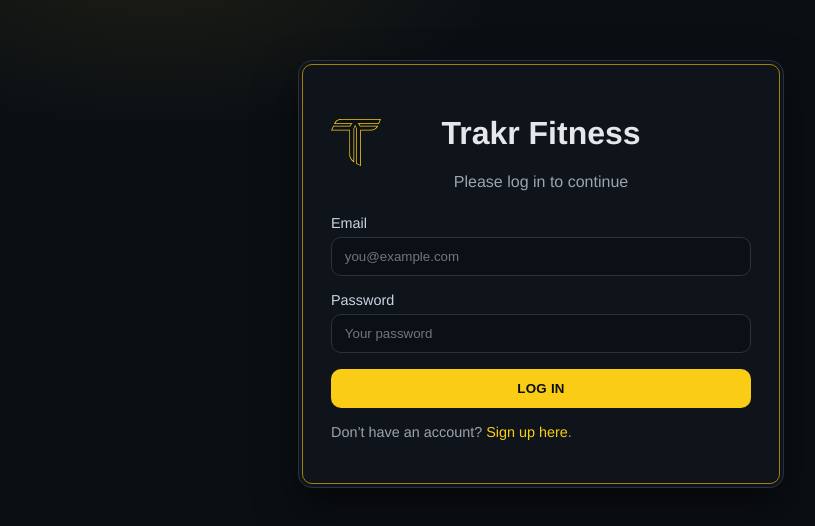
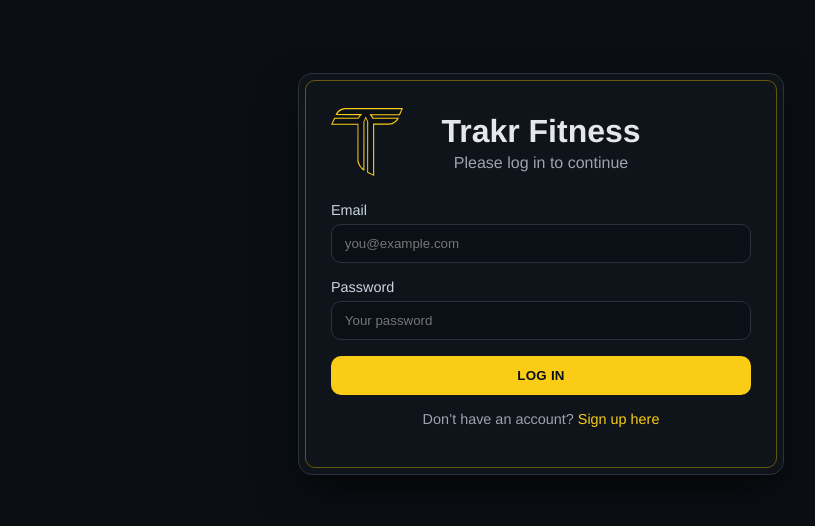
Before and after one commit to timviney/trakr-fitness, a Vue app in the folder src/client/: page / in a window 1280 px wide. Shown: the part 126-652 px from the top of the page, without its empty margins (99-914 px from the left). Built offline with nearby package versions, Linux system fonts and the light colour scheme.

Commit message:
Refactor Login component for improved styling and structure

```diff
--- a/src/client/src/components/Login.vue
+++ b/src/client/src/components/Login.vue
@@ -1,35 +1,35 @@
 <template>
-  <div class="login">
-    <div class="card">
-      <div class="brand">
-        <div class="logo">
+  <div class="auth-shell">
+    <div class="auth-card">
+      <div class="auth-brand">
+        <div class="auth-logo">
           <img :src="logoUrl" alt="Trakr Fitness logo" />
         </div>
         <div>
-          <h1 class="title">Trakr Fitness</h1>
-          <p class="subtitle">Please log in to continue</p>
+          <h1 class="auth-title">Trakr Fitness</h1>
+          <p class="auth-subtitle">Please log in to continue</p>
         </div>
       </div>
 
       <form @submit.prevent="onSubmit">
-        <label class="field">
+        <label class="form-field">
           <span>Email</span>
           <input v-model.trim="email" type="email" placeholder="you@example.com" required/>
         </label>
 
-        <label class="field">
+        <label class="form-field">
           <span>Password</span>
           <input v-model="password" type="password" placeholder="Your password" required/>
         </label>
 
-        <button type="submit" class="primary" :disabled="isSubmitting">
+        <button type="submit" class="btn btn-primary btn-login" :disabled="isSubmitting">
           {{ isSubmitting ? 'Logging in...' : 'Log In' }}
         </button>
       </form>
 
-      <p class="hint">
+      <p class="form-hint">
         Don’t have an account?
-        <a href="/register">Sign up here</a>.
+        <a href="/register">Sign up here</a>
       </p>
     </div>
   </div>
@@ -55,128 +55,75 @@ const onSubmit = async () => {
 </script>
 
 <style scoped>
-.login {
+.auth-shell {
   min-height: 100dvh;
   box-sizing: border-box;
   display: grid;
   place-items: center;
-  padding: 2rem;
-  background:
-    radial-gradient(600px 300px at 20% 10%, rgba(250, 204, 21, 0.08), transparent 60%),
-    #0b0f14;
-  color: #e5e7eb;
+  padding: var(--trk-space-8);
+  background: var(--trk-bg);
 }
 
-.card {
-  width: 80%;
-  max-width: 420px;
-  background: #0f141b;
-  border: 1px solid #2b323b;
-  border-radius: 14px;
-  padding: 2rem;
-  box-shadow: 0 18px 40px rgba(0, 0, 0, 0.55);
+.auth-card {
+  width: min(90%, 420px);
+  background: var(--trk-surface);
+  border: 1px solid var(--trk-surface-border);
+  border-radius: var(--trk-radius-lg);
+  padding: var(--trk-space-8);
+  box-shadow: var(--trk-shadow);
   position: relative;
 }
 
-.card::before {
+.auth-card::before {
   content: '';
   position: absolute;
-  inset: 3px;
-  border: 1px solid #a08206;
-  border-radius: 10px;
+  inset: 6px;
+  border: 1px solid var(--trk-accent-muted);
+  border-radius: calc(var(--trk-radius-lg) - 4px);
   pointer-events: none;
+  opacity: 0.6;
 }
 
-.brand {
+.auth-brand {
   display: grid;
-  grid-template-columns: 52px 1fr 52px;
-  gap: 1rem;
+  grid-template-columns: 72px 1fr 72px;
+  gap: var(--trk-space-4);
   align-items: center;
-  margin-bottom: 1.5rem;
+  margin-bottom: var(--trk-space-6);
 }
 
-.logo {
-  width: 50px;
-  height: 50px;
+.auth-brand::after {
+  content: '';
+}
+
+.auth-logo {
+  width: 72px;
+  height: 72px;
   display: grid;
   place-items: center;
 }
 
-.logo img {
+.auth-logo img {
   width: 100%;
   height: 100%;
   object-fit: contain;
   display: block;
 }
 
-.title {
+.auth-title {
   text-align: center;
+  margin: 0;
 }
 
-.subtitle {
+.auth-subtitle {
   text-align: center;
   margin-top: 0.25rem;
   margin-bottom: 0;
-  color: #9ca3af;
+  color: var(--trk-text-muted);
 }
 
-.field {
-  display: grid;
-  gap: 0.35rem;
-  margin-bottom: 1rem;
-  text-align: left;
-}
-
-.field span {
-  color: #cbd5e1;
-  font-size: 0.9rem;
-}
-
-.field input {
-  padding: 0.7rem 0.8rem;
-  border-radius: 10px;
-  border: 1px solid #2b323b;
-  background: #0b1016;
-  color: #e5e7eb;
-  outline: none;
-}
-
-.field input:focus {
-  border-color: #facc15;
-  box-shadow: 0 0 0 3px rgba(250, 204, 21, 0.15);
-}
-
-.primary {
+.btn-login {
   width: 100%;
-  padding: 0.75rem 0.85rem;
-  border-radius: 10px;
-  border: none;
-  background: #facc15;
-  color: #0b0f14;
-  font-weight: 800;
-  letter-spacing: 0.02em;
-  cursor: pointer;
   text-transform: uppercase;
 }
-
-.primary:disabled {
-  opacity: 0.75;
-  cursor: not-allowed;
-}
-
-.primary:hover {
-  transform: translateY(-1px);
-  background: #fde047;
-  box-shadow: 0 6px 12px rgba(15, 23, 42, 0.25);
-}
-
-.hint {
-  margin-top: 1rem;
-  color: #9ca3af;
-  font-size: 0.9rem;
-}
-
-.hint a {
-  color: #facc15;
-}
 </style>
--- a/src/client/src/styles.css
+++ b/src/client/src/styles.css
@@ -1,3 +1,28 @@
+:root {
+  color-scheme: dark;
+  --trk-bg: #0b0f14;
+  --trk-surface: #0f141b;
+  --trk-surface-border: #2b323b;
+  --trk-surface-inner: #1c222b;
+  --trk-text: #e5e7eb;
+  --trk-text-muted: #9ca3af;
+  --trk-accent: #facc15;
+  --trk-accent-strong: #fde047;
+  --trk-accent-muted: #a08206;
+  --trk-text-soft: #cbd5e1;
+  --trk-text-dark: #0b1016;
+  --trk-input-bg: #0b1016;
+  --trk-accent-ring: rgba(250, 204, 21, 0.15);
+  --trk-shadow: 0 18px 40px rgba(0, 0, 0, 0.55);
+  --trk-radius-lg: 14px;
+  --trk-radius-md: 10px;
+  --trk-space-2: 0.5rem;
+  --trk-space-3: 0.75rem;
+  --trk-space-4: 1rem;
+  --trk-space-6: 1.5rem;
+  --trk-space-8: 2rem;
+}
+
 html, body, #app {
   height: 100%;
   margin: 0;
@@ -6,11 +31,72 @@ html, body, #app {
 
 body {
   font-family: Inter, system-ui, -apple-system, 'Segoe UI', Roboto, 'Helvetica Neue', Arial;
-  background: #f7fafc;
-  color: #0f172a;
+  background: var(--trk-bg);
+  color: var(--trk-text);
 }
 
 a {
-  color: #3b82f6;
+  color: var(--trk-accent);
   text-decoration: none;
 }
+
+.btn {
+  display: inline-flex;
+  align-items: center;
+  justify-content: center;
+  gap: var(--trk-space-2);
+  border-radius: var(--trk-radius-md);
+  border: none;
+  padding: 0.75rem 0.85rem;
+  font-weight: 800;
+  letter-spacing: 0.02em;
+  cursor: pointer;
+  transition: transform 160ms ease, box-shadow 160ms ease, background 160ms ease;
+}
+
+.btn:hover {
+  background: var(--trk-accent-strong);
+}
+
+.btn:disabled {
+  opacity: 0.75;
+  cursor: not-allowed;
+}
+
+.btn-primary {
+  background: var(--trk-accent);
+  color: var(--trk-text-dark);
+}
+
+.form-field {
+  display: grid;
+  gap: 0.35rem;
+  margin-bottom: var(--trk-space-4);
+  text-align: left;
+}
+
+.form-field span {
+  color: var(--trk-text-soft);
+  font-size: 0.9rem;
+}
+
+.form-field input {
+  padding: 0.7rem 0.8rem;
+  border-radius: var(--trk-radius-md);
+  border: 1px solid var(--trk-surface-border);
+  background: var(--trk-input-bg);
+  color: var(--trk-text);
+  outline: none;
+}
+
+.form-field input:focus {
+  border-color: var(--trk-accent);
+  box-shadow: 0 0 0 3px var(--trk-accent-ring);
+}
+
+.form-hint {
+  margin-top: var(--trk-space-4);
+  color: var(--trk-text-muted);
+  font-size: 0.9rem;
+  text-align: center;
+}
```
